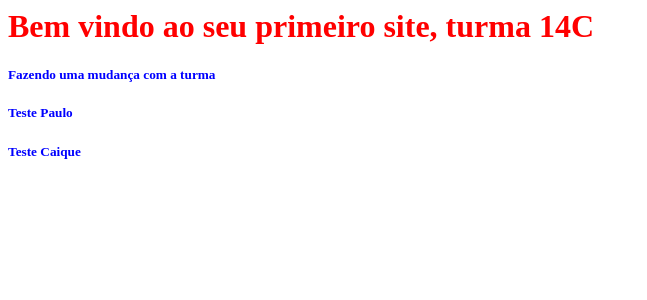
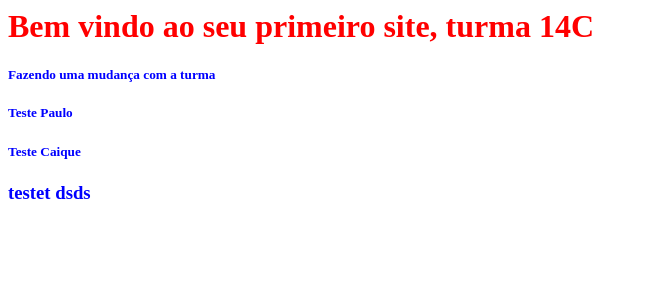
Before and after one commit to Didox/itau-turma14c, a PHP site: page / in a window 1280 px wide. Shown: the top 300 px of the page, without its empty margins (0-647 px from the left). Run offline with PHP 8.4, Linux system fonts and the light colour scheme.

Commit message:
Update index.php

```diff
--- a/index.php
+++ b/index.php
@@ -2,3 +2,6 @@
 <h5 style="color: blue">Fazendo uma mudança com a turma</h5>
 <h5 style="color: blue">Teste Paulo</h5>
 <h5 style="color: blue">Teste Caique</h5>
+
+
+<h3 style="color: blue">testet dsds </h3>
```
